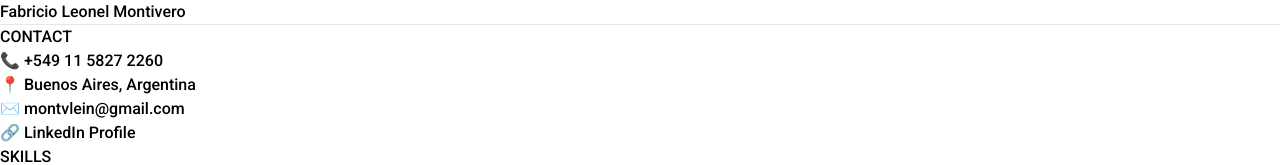
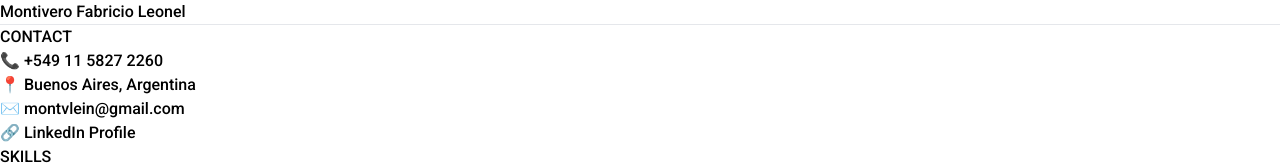
Before and after one commit to montvlein/CV, a React (Vite) app: page / in a window 1280 px wide. Shown: the top 165 px of the page. Built offline with nearby package versions, Linux system fonts and the light colour scheme.

Commit message:
import name from json

```diff
--- a/src/App.jsx
+++ b/src/App.jsx
@@ -5,12 +5,13 @@ import Skills from './components/Skills';
 import Experience from './components/Experience';
 import Projects from './components/Projects';
 import Certifications from './components/Certifications';
+import data from '../datos.json'
 
 function App() {
   return (
     <div className="min-h-screen bg-white p-8 max-w-5xl mx-auto roboto-medium">
       <header className='mb-2 text-center'>
-        <h1 className="text-3xl font-bold mb-2 uppercase">Fabricio Leonel Montivero</h1>
+        <h1 className="text-3xl font-bold mb-2 uppercase">{data.personalInfo.lastName} {data.personalInfo.firstName}</h1>
         <hr/>
       </header>
 
```
